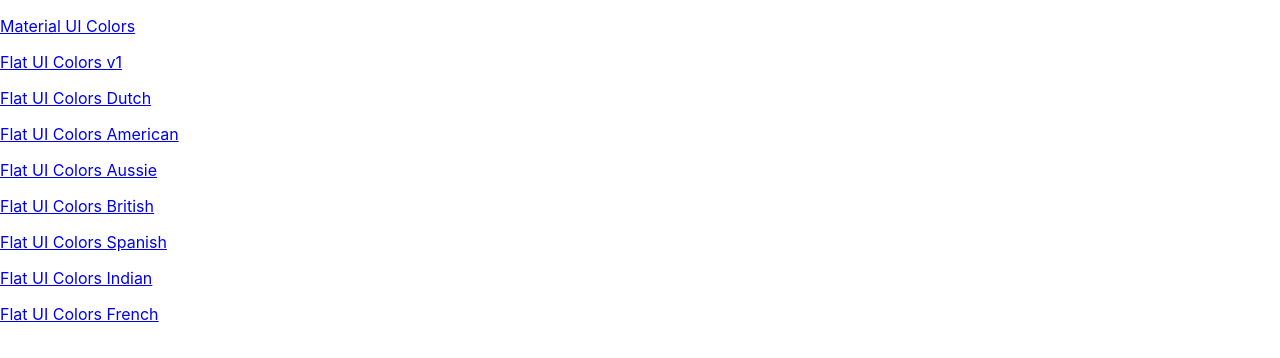
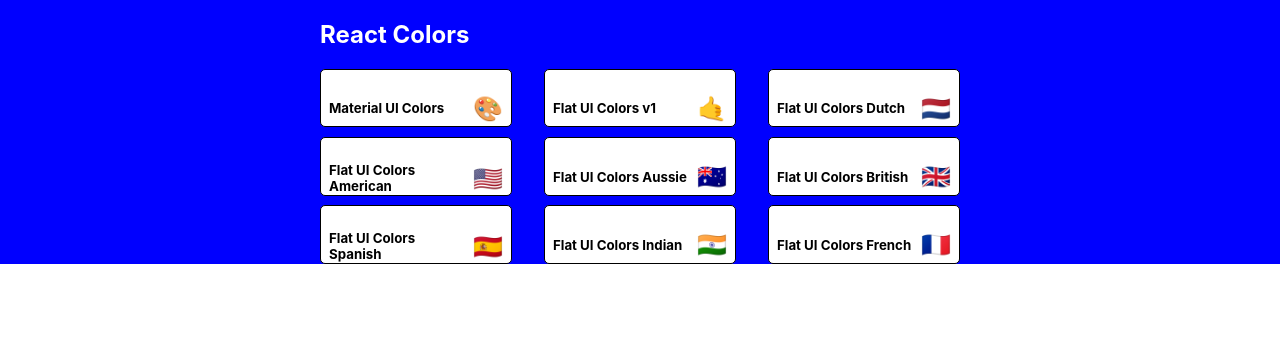
Before and after one commit to gordongest/color-project, a React (Create React App) app: page / in a window 1280 px wide. Shown: the top 358 px of the page. Built offline with nearby package versions, Linux system fonts and the light colour scheme; the HTML template or start-up script is replaced by a standard one.

Commit message:
add MiniPalette, style PaletteList and MiniPalette, refactor props for Palette

```diff
--- a/package.json
+++ b/package.json
@@ -37,6 +37,7 @@
     ]
   },
   "devDependencies": {
+    "@mui/styles": "^5.10.2",
     "chroma-js": "^2.4.2",
     "eslint": "^7.14.0",
     "rc-slider": "^10.0.1",
--- a/src/App.js
+++ b/src/App.js
@@ -11,7 +11,7 @@
 
     const PaletteComponentWrapper = () => {
         const { id } = useParams();
-        return <Palette palette={generatePalette(findPalette(id))} />;
+        return <Palette {...generatePalette(findPalette(id))} />;
     };
 
     return (
--- /dev/null
+++ b/src/MiniPalette.jsx
@@ -0,0 +1,44 @@
+import React from 'react';
+import { withStyles } from '@mui/styles';
+
+const styles = {
+    root: {
+        backgroundColor: "white",
+        border: "1px solid black",
+        borderRadius: "5px",
+        padding: "0.5rem",
+        position: "relative",
+        overflow: "hidden",
+        "&:hover": {
+            cursor: "pointer"
+        }
+    },
+    colors: {
+        backgroundColor: "white"
+    },
+    title: {
+        display: "flex",
+        justifyContent: "space-between",
+        alignItems: "center",
+        margin: "0",
+        color: "black",
+        paddingTop: "1rem",
+        position: "relative",
+    },
+    emoji: {
+        marginLeft: "0.5rem",
+        fontSize: "1.5rem"
+    }
+}
+
+const MiniPalette = ({ paletteName, emoji, classes }) =>
+    <div className={classes.root}>
+        <div className={classes.colors}>
+            <h5 className={classes.title}>
+                {paletteName}
+                <span className={classes.emoji}>{emoji}</span>
+            </h5>
+        </div>
+   </div>
+
+export default withStyles(styles)(MiniPalette);
--- a/src/Palette.jsx
+++ b/src/Palette.jsx
@@ -4,11 +4,9 @@
 import { v4 as uuid } from 'uuid';
 import './Palette.css';
 
-const Palette = ({ palette }) => {
+const Palette = ({ colors, paletteName, emoji }) => {
     const [level, setLevel] = useState(500);
     const [format, setFormat] = useState('hex');
-
-    const { colors, paletteName, emoji } = palette;
 
     const colorBoxes = colors[level].map(color =>
         <ColorBox background={color[format]} name={color.name} key={uuid()}/>
--- a/src/PaletteList.jsx
+++ b/src/PaletteList.jsx
@@ -1,13 +1,50 @@
 import React from 'react';
-import { Link } from 'react-router-dom';
+import MiniPalette from "./MiniPalette";
+import { withStyles } from '@mui/styles';
+import { v4 as uuid } from 'uuid';
 
-const PaletteList = ({ palettes }) =>
-    <div>
-        {palettes.map(palette =>
-            <p>
-                <Link to={`/palette/${palette.id}`}>{palette.paletteName}</Link>
-            </p>
-        )}
+const styles = {
+    root: {
+        backgroundColor: "blue",
+        height: "100%",
+        display: "flex",
+        alignItems: "flex-start",
+        justifyContent: "center"
+    },
+    container: {
+        width: "50%",
+        display: "flex",
+        flexDirection: "column",
+        alignItems: "flex-start",
+        flexWrap: "wrap"
+    },
+    nav: {
+      display: "flex",
+      width: "100%",
+      justifyContent: "space-between",
+      color: "white"
+    },
+    palettes: {
+        boxSizing: "border-box",
+        width: "100%",
+        display: "grid",
+        gridTemplateColumns: "repeat(3, 30%)",
+        gridGap: "5%"
+    }
+}
+
+const PaletteList = ({ palettes, classes }) =>
+    <div className={classes.root}>
+        <div className={classes.container}>
+            <nav className={classes.nav}>
+                <h1>React Colors</h1>
+            </nav>
+            <div className={classes.palettes}>
+                {palettes.map(palette =>
+                    <MiniPalette {...palette} key={uuid()}/>
+                )}
+            </div>
+        </div>
     </div>
 
-export default PaletteList;
+export default withStyles(styles)(PaletteList);
```
Also changed, not shown: 1 other file (tests, documents, lock files or other folders).
